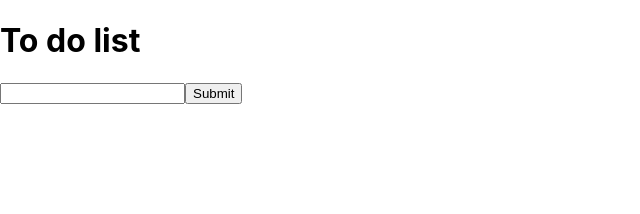
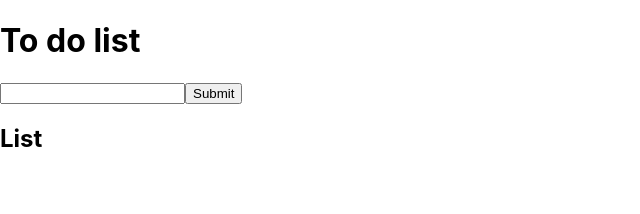
Before and after one commit to BK-sensei/to-do-list-react, a React (Create React App) app: page / in a window 1280 px wide. Shown: the top 214 px of the page, without its empty margins (0-640 px from the left). Built offline with nearby package versions, Linux system fonts and the light colour scheme.

Commit message:
création d'un component 'List.js' que l'on importe dans 'App.js' et on lui ajoute la props 'tasks'

```diff
--- a/src/App.js
+++ b/src/App.js
@@ -1,5 +1,6 @@
 import React from 'react';
 import Form from './Components/Form';
+import List from './Components/List';
 
 class App extends React.Component {
   constructor (){
@@ -22,12 +23,15 @@ class App extends React.Component {
 
 
   render() {
-    console.log(this.state.tasks)
     return (
       <>
         <h1>To do list</h1>
         <Form
           addTask= {this.addTask}
+        />
+
+        <List
+          tasks= {this.state.tasks}
         />
       </>
     );
--- /dev/null
+++ b/src/Components/List.js
@@ -0,0 +1,14 @@
+import React, { Component } from 'react';
+
+class List extends Component {
+    render() {
+        console.log(this.props)
+        return (
+            <div>
+                <h2>List</h2>
+            </div>
+        );
+    }
+}
+
+export default List;
```
